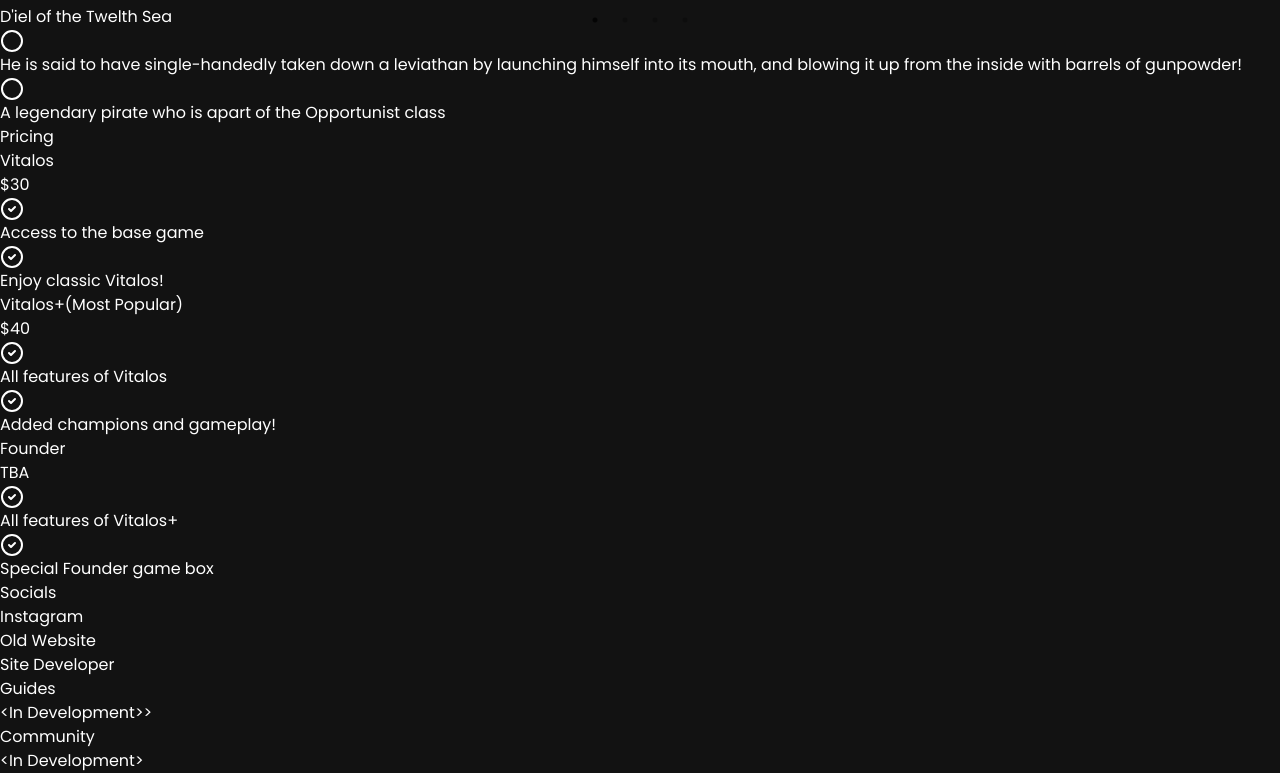
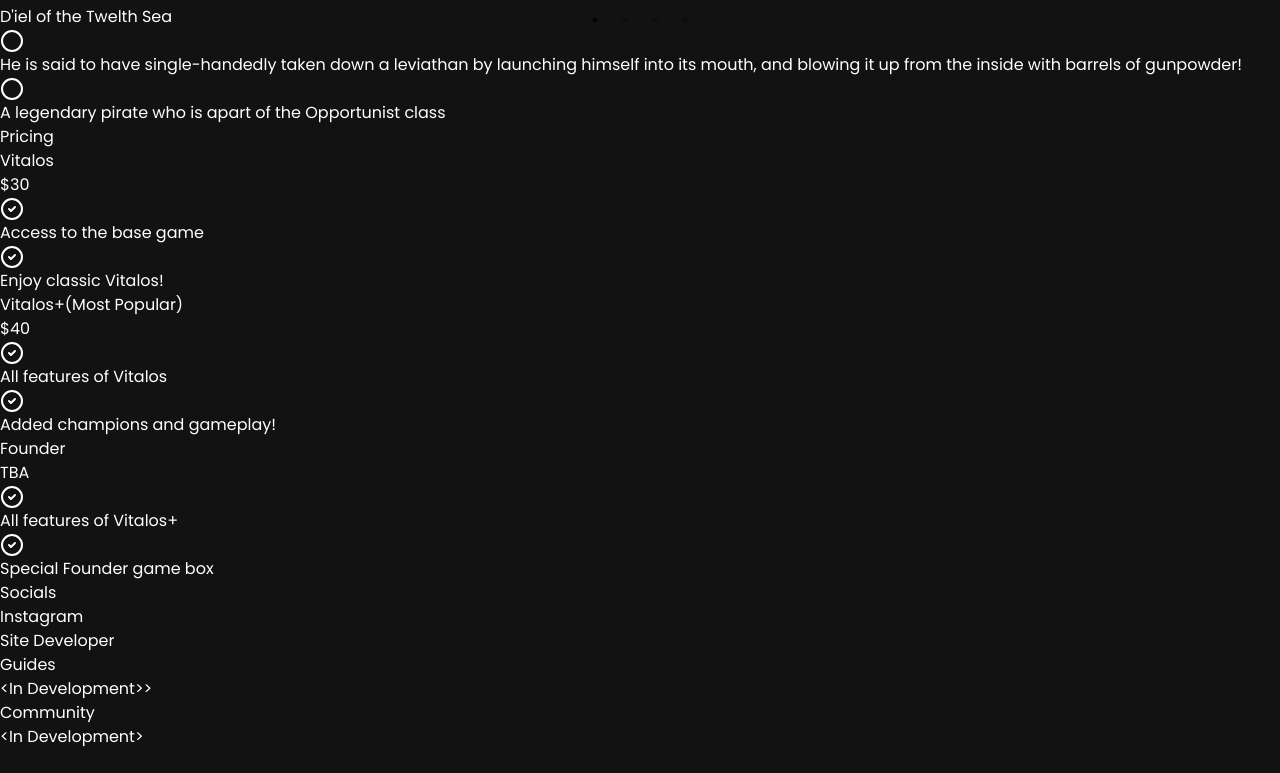
Before and after one commit to ATacoDev/Vitalos, a React (Vite) app: page / in a window 1280 px wide. Shown: the part 3506-4279 px from the top of the page. After the commit the page ends 4255 px from the top, so only its background shows below. Built offline with nearby package versions, Linux system fonts and the light colour scheme.

Commit message:
V1.1 updated footer to remove godaddy link

```diff
--- a/src/constants/index.jsx
+++ b/src/constants/index.jsx
@@ -196,7 +196,7 @@ export const pricingOptions = [
 
 export const resourcesLinks = [
   { href: "https://www.instagram.com/vitalosgame/", text: "Instagram" },
-  { href: "https://kadenkigames.godaddysites.com/", text: "Old Website" },
+  // { href: "https://kadenkigames.godaddysites.com/", text: "Old Website" },
   { href: "https://github.com/ATacoDev", text: "Site Developer" },
   // { href: "#", text: "Tutorials" },
   // { href: "#", text: "API Reference" },
```
